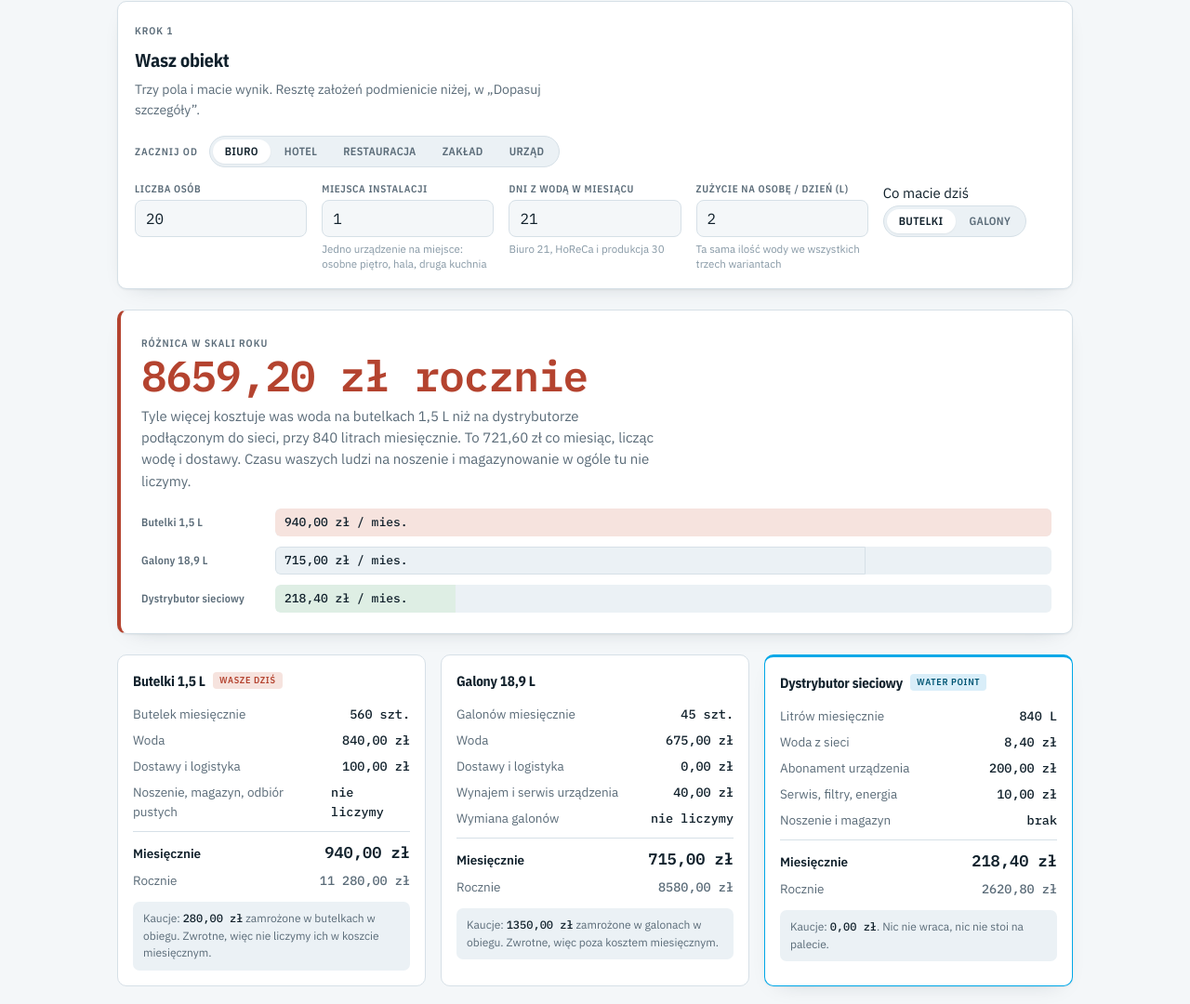
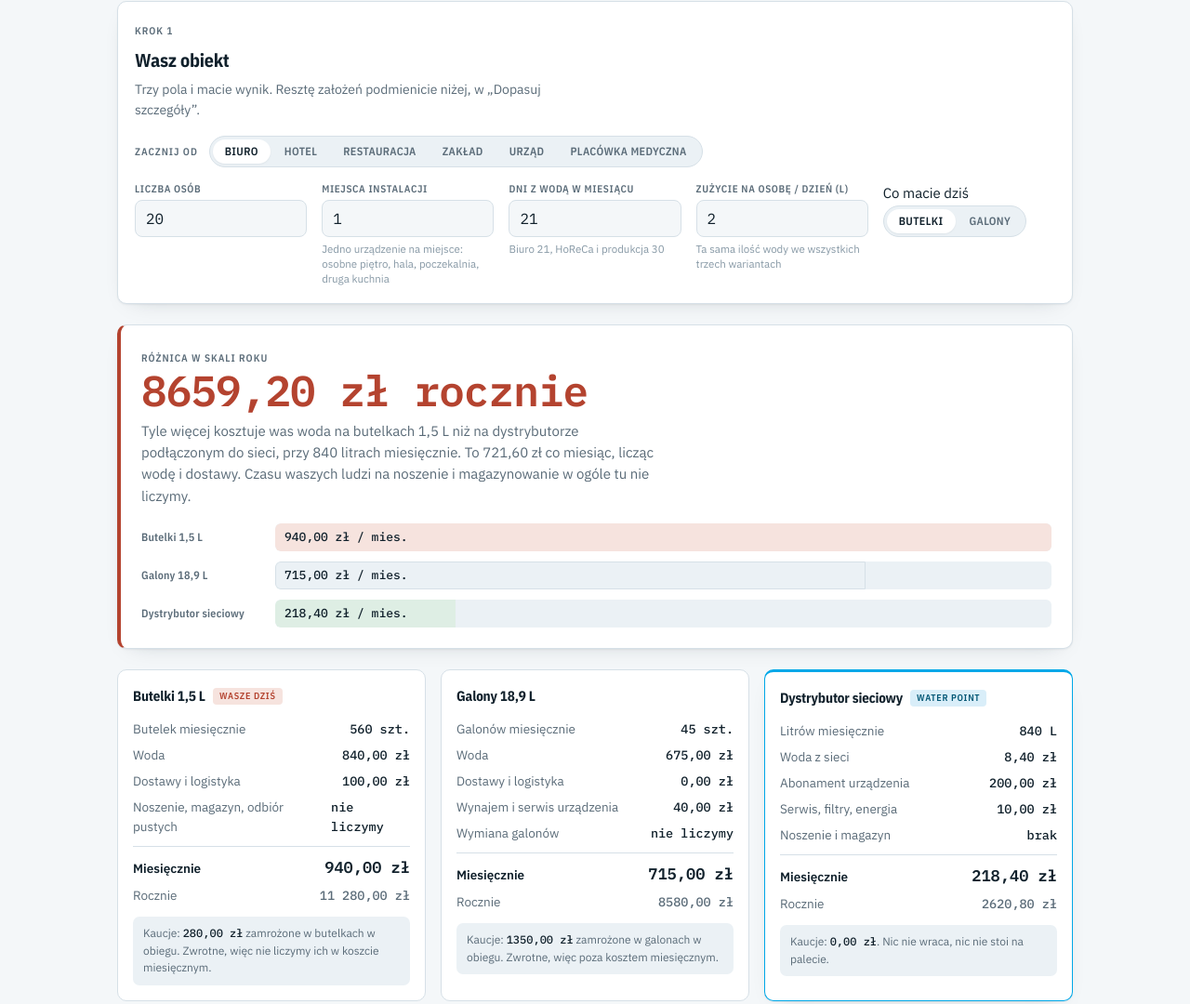
Before and after one commit to bartolek1983/kalkulator-wody, a plain HTML site: page index.html in a window 1280 px wide. Shown: the part 361-1441 px from the top of the page at 93% size. Drawn offline with nearby package versions, Linux system fonts and the light colour scheme.

Commit message:
Add files via upload

```diff
--- a/index.html
+++ b/index.html
@@ -244,6 +244,7 @@ footer.fine{margin-top:26px; font-size:12px; color:var(--faint); line-height:1.6
         <button type="button" data-preset="restauracja" aria-pressed="false">Restauracja</button>
         <button type="button" data-preset="zaklad" aria-pressed="false">Zakład</button>
         <button type="button" data-preset="urzad" aria-pressed="false">Urząd</button>
+        <button type="button" data-preset="medyczna" aria-pressed="false">Placówka medyczna</button>
       </div>
     </div>
 
@@ -255,7 +256,7 @@ footer.fine{margin-top:26px; font-size:12px; color:var(--faint); line-height:1.6
       <label class="f">
         <span class="lab">Miejsca instalacji</span>
         <input type="number" id="dSzt" value="1" min="1" step="1">
-        <span class="hint">Jedno urządzenie na miejsce: osobne piętro, hala, druga kuchnia</span>
+        <span class="hint">Jedno urządzenie na miejsce: osobne piętro, hala, poczekalnia, druga kuchnia</span>
       </label>
       <label class="f">
         <span class="lab">Dni z wodą w miesiącu</span>
@@ -470,7 +471,9 @@ footer.fine{margin-top:26px; font-size:12px; color:var(--faint); line-height:1.6
       </div>
       <div class="adv-col">
         <h4>Dystrybutor sieciowy</h4>
+        <label class="f"><span class="lab">Miejsca instalacji</span><input type="number" id="dSztEcho" value="1" step="1" min="1"><span class="hint">To samo pole co w kroku 1, zmiana działa w obie strony</span></label>
         <label class="f"><span class="lab">Abonament za urządzenie (zł/mies.)</span><input type="number" id="dAbo" value="200" step="10" min="0"><span class="hint">Biuro od 200 zł, HoReCa 280-450 zł, zależnie od wydajności. Zawsze z wodą gazowaną. Ceny netto.</span></label>
+        <p class="hint" id="d-razem" style="margin:-4px 0 11px; color:var(--accent-ink)">—</p>
         <label class="f"><span class="lab">Serwis, filtry, energia (zł/mies. za urządzenie)</span><input type="number" id="dSer" value="10" step="5" min="0"></label>
         <label class="f"><span class="lab">Koszt wody z sieci (zł/L)</span><input type="number" id="dCena" value="0.01" step="0.001" min="0"></label>
         <h4 style="margin-top:18px">Wspólne</h4>
@@ -524,7 +527,8 @@ footer.fine{margin-top:26px; font-size:12px; color:var(--faint); line-height:1.6
     hotel:       {osoby:50,  dni:30, zuzycie:3, abo:280, szt:2},
     restauracja: {osoby:15,  dni:26, zuzycie:3, abo:280, szt:1},
     zaklad:      {osoby:100, dni:21, zuzycie:3, abo:280, szt:3},
-    urzad:       {osoby:40,  dni:21, zuzycie:2, abo:200, szt:2}
+    urzad:       {osoby:40,  dni:21, zuzycie:2, abo:200, szt:2},
+    medyczna:    {osoby:30,  dni:21, zuzycie:2, abo:200, szt:2}
   };
 
   function setPressed(list, matchFn){
@@ -591,6 +595,10 @@ footer.fine{margin-top:26px; font-size:12px; color:var(--faint); line-height:1.6
 
     $('d-litry').textContent = INT(r.litry) + ' L';
     $('d-woda').textContent = PLN(r.d.woda);
+    if($('dSztEcho').value !== $('dSzt').value){ $('dSztEcho').value = $('dSzt').value; }
+    $('d-razem').textContent = 'Razem za urządzenia: ' + r.d.szt + ' × ' +
+      PLN(num('dAbo') + num('dSer')) + ' = ' + PLN((num('dAbo') + num('dSer')) * r.d.szt) + ' miesięcznie';
+
     $('d-abo').textContent  = PLN(r.d.abo);
     $('d-abo-lab').textContent = r.d.szt > 1
       ? ('Abonament, ' + r.d.szt + ' urządzenia')
@@ -618,6 +626,11 @@ footer.fine{margin-top:26px; font-size:12px; color:var(--faint); line-height:1.6
     $('chip-but').hidden = state.now !== 'but';
     $('chip-gal').hidden = state.now !== 'gal';
     $('rest-note').hidden = state.preset !== 'restauracja';
+
+    // sekcja o karafkach dotyczy tylko HoReCa, poza nia znika calkowicie
+    var horecaOn = (state.preset === 'hotel' || state.preset === 'restauracja');
+    $('horeca').hidden = !horecaOn;
+    if(!horecaOn){ $('horeca').open = false; }
 
     if(diff > 0){
       v.className = 'verdict loss'; big.className = 'big loss num';
@@ -750,6 +763,12 @@ footer.fine{margin-top:26px; font-size:12px; color:var(--faint); line-height:1.6
   // wiring
   FIELDS.forEach(function(f){ $(f).addEventListener('input', render); });
 
+  // pole miejsc instalacji jest w dwoch miejscach, trzymamy je zsynchronizowane
+  $('dSztEcho').addEventListener('input', function(){
+    $('dSzt').value = this.value;
+    render();
+  });
+
   var presetBtns = Array.prototype.slice.call(document.querySelectorAll('[data-preset]'));
   presetBtns.forEach(function(btn){
     btn.addEventListener('click', function(){
```
